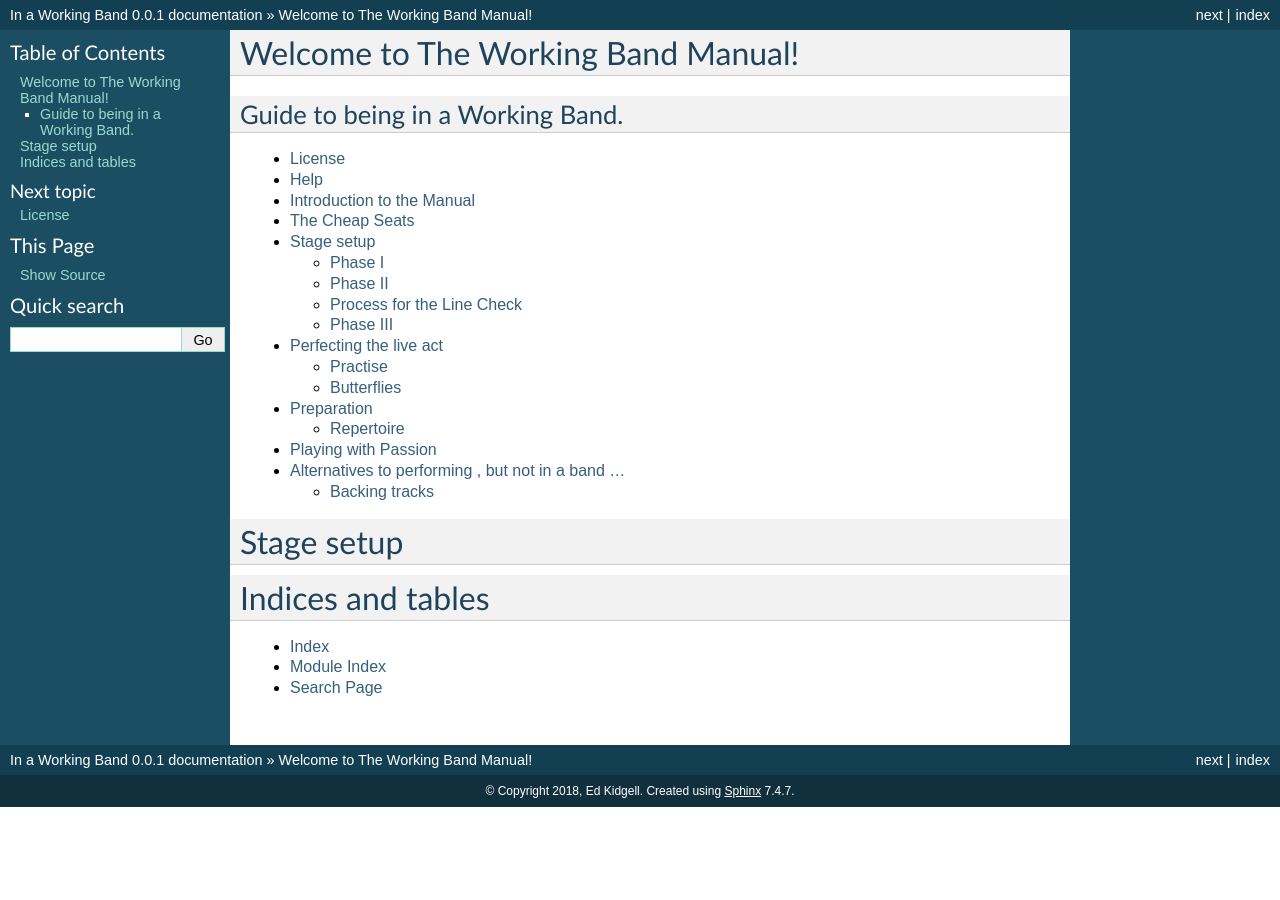
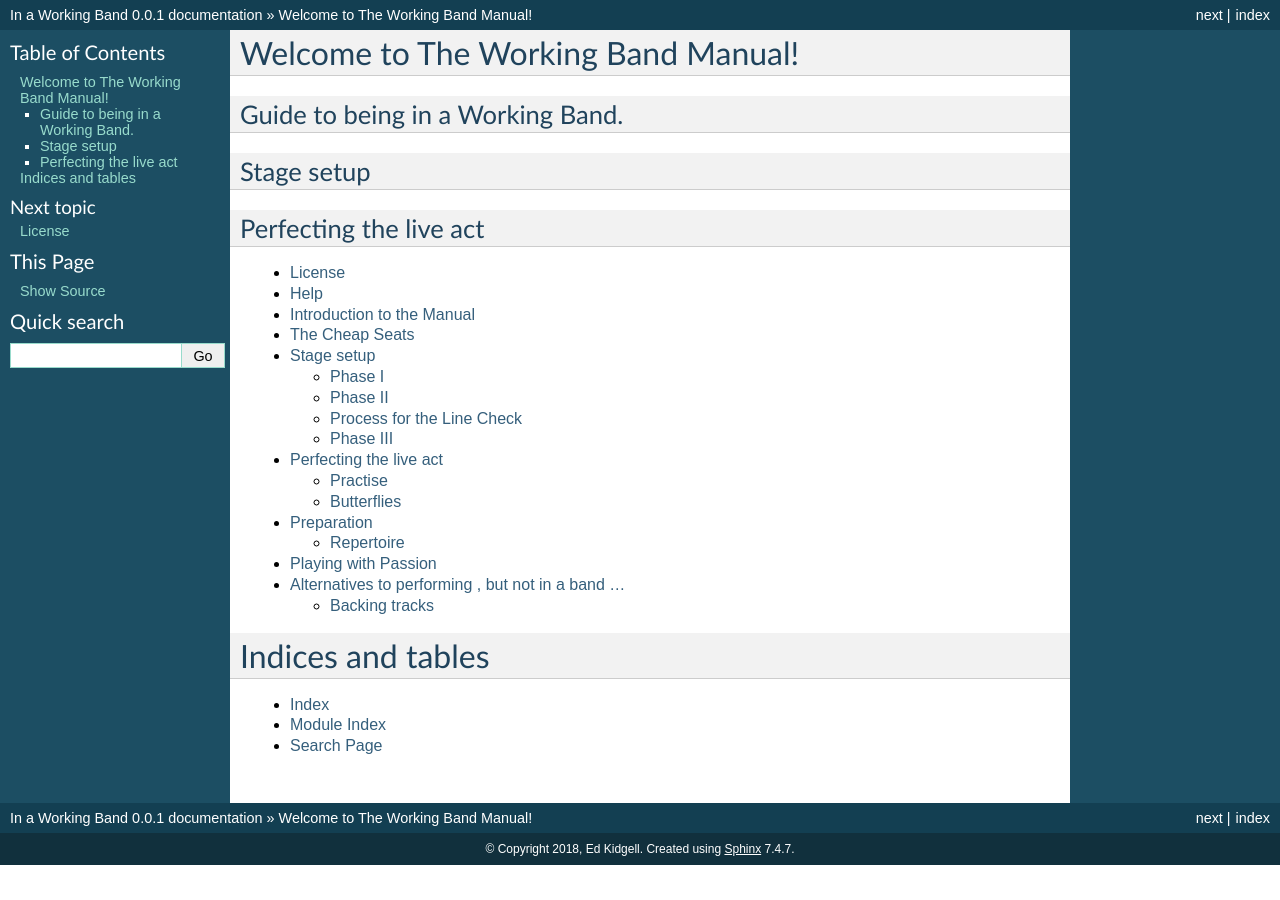
Before and after one commit to flakjakk/working-band, a Sphinx documentation site: the page built from docs/source/index.rst, in a window 1280 px wide. Built offline with Sphinx 7.4.7, drawn with Linux system fonts in a browser that asks for light colours.

```diff
--- a/docs/source/index.rst
+++ b/docs/source/index.rst
@@ -3,6 +3,12 @@ Welcome to The Working Band Manual!
 
 Guide to being in a Working Band.
 ^^^^^^^^^^^^^^^^^^^^^^^^^^^^^^^^^
+
+Stage setup
+^^^^^^^^^^^
+
+Perfecting the live act
+^^^^^^^^^^^^^^^^^^^^^^^
 
 .. toctree::
    :maxdepth: 2
```
Also changed, not shown: other parts of docs/source/index.rst (+0 -3 lines).
